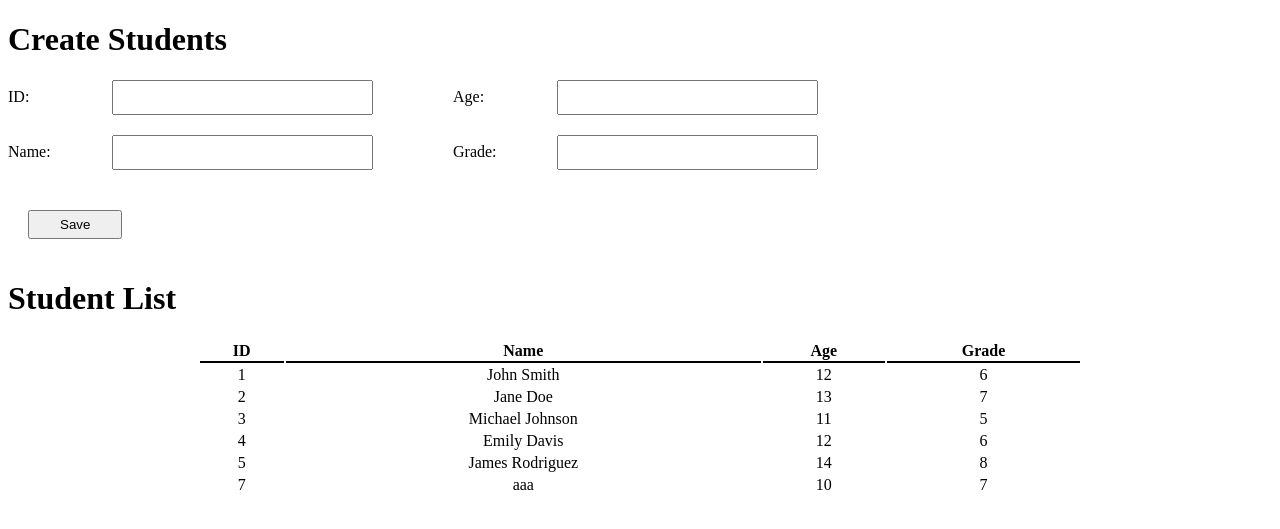
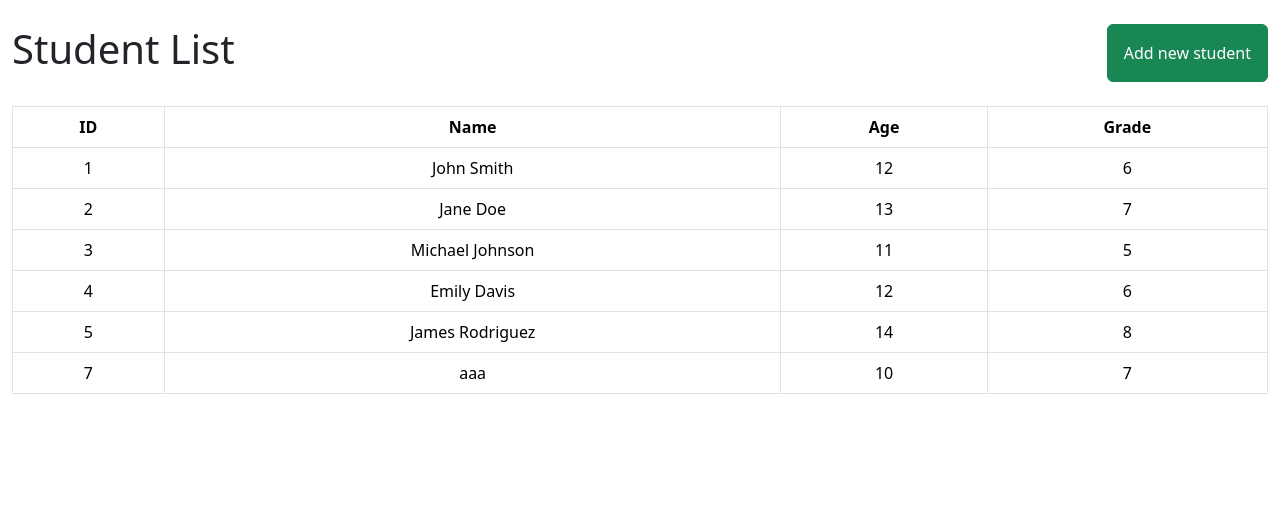
Before and after one commit to thanthuy02/CSE485_2023, a PHP site: page / in a window 1280 px wide. Shown: the top 529 px of the page. Run offline with PHP 8.4, Linux system fonts and the light colour scheme; data that the repository does not hold is empty.

Commit message:
hoan thien bai

```diff
--- a/BTTH01/css/style.css
+++ /dev/null
@@ -1,45 +0,0 @@
-/* CSS for form */
-.info {
-    display: flex;
-}
-.left {
-    margin-right: 80px;
-}
-
-.left div, .right div {
-    margin-bottom: 20px;
-}
-
-.left label, .right label {
-    width: 100px;
-    display: inline-block;
-}
-
-.left input, .right input {
-    padding: 8px 40px;
-}
-
-.func_btn input{
-    padding: 5px 30px;
-    margin: 20px 20px;
-}
-
-.error {
-    color: red;
-    text-align: right;
-}
-
-/* CSS for table */
-.studentDAO {
-    width: 100%;
-}
-table {
-    width: 70%;
-    margin: 20px auto;
-}
-table th {
-    border-bottom: 2px solid black;
-}
-tbody tr td{
-    text-align: center;
-}
--- a/BTTH01/index.php
+++ b/BTTH01/index.php
@@ -13,64 +13,6 @@ for($i = 1; $i < count($farray); $i++){                   // loop from line 2
 }
 
 $students = $studentDAO->getAll();
-
-// error
-$student = ['id' => '', 'name' => '', 'age' => '', 'grade' => ''];
-$errors = ['id' => '', 'name' => '', 'age' => '', 'grade' => ''];
-$message = '';
-
-if($_SERVER['REQUEST_METHOD'] == 'POST'){                                      // if form submitted
-    $filters['age']['filter'] = FILTER_VALIDATE_INT;                           // integer filter
-    $filters['grade']['filter'] = FILTER_VALIDATE_INT;                         // integer filter
-    $student = filter_input_array(INPUT_POST, $filters);                       // validate data
-
-    // Create error messages
-    $exists = false;                                                           // duplicate state variable
-    foreach ($students as $st){
-        if($st->getId() == $_POST['id']){
-            $exists = true;
-            break;
-        }
-    }
-    if(empty($_POST['id'])){                                                 // id error
-        $errors['id'] = 'Please enter your ID';
-    } else if ($exists){
-        $errors['id'] = 'ID already exists';
-    } else {
-        $errors['id'] = '';
-    }
-
-
-    if(empty($_POST['age'])){                                                 // age error
-        $errors['age'] = 'Please enter your age';
-    } else if ($student['age'] == NULL){
-        $errors['age'] = 'Age must be integer';
-    } else {
-        $errors['age'] = '';
-    }
-
-    $errors['name'] = !empty($_POST['name']) ? '' : 'Please enter your name';   // name error
-
-    if(empty($_POST['grade'])){                                               // grade error
-        $errors['grade'] = 'Please enter your grade';
-    } else if ($student['grade'] == NULL){
-        $errors['grade'] = 'Grade must be integer';
-    } else {
-        $errors['grade'] = '';
-    }
-
-    $invalid = implode($errors);                                 // Join error messages
-
-    if ($invalid) {                                              // If there are errors
-        $message = 'Please correct the following errors:';       // Do not process
-    } else {                                                     // Otherwise
-        $message = 'Create success!';                            // Create success
-        $data = "\n" . $_POST['id'] . "," . $_POST['name'] . "," . $_POST['age'] . "," . $_POST['grade'];
-        $fp = fopen('assets/StudentData.txt', 'a+') or die("Unable to open file!");     //open file for read/write (a+: don't delete existing data, add at the end)
-        fwrite($fp, $data);
-        fclose($fp);
-    }
-}
 ?>
 
 <!DOCTYPE html>
@@ -79,67 +21,23 @@ if($_SERVER['REQUEST_METHOD'] == 'POST'){                                      /
     <meta charset="UTF-8">
     <meta http-equiv="X-UA-Compatible" content="IE=edge">
     <meta name="viewport" content="width=device-width, initial-scale=1.0">
-    <link rel="stylesheet" href="css/style.css">
-    <title>Student Management</title>
+    <title>Student List</title>
+    <link href="https://cdn.jsdelivr.net/npm/bootstrap@5.3.0-alpha3/dist/css/bootstrap.min.css" rel="stylesheet" integrity="sha384-KK94CHFLLe+nY2dmCWGMq91rCGa5gtU4mk92HdvYe+M/SXH301p5ILy+dN9+nJOZ" crossorigin="anonymous">
+    <style>
+        th, td {
+            text-align: center;
+        }
+    </style>
 </head>
 <body>
-    <h1>Create Students</h1>
-    <!-- Start: Student creation form -->
-    <form action="index.php" method="post">
-        <div class="info">
-            <div class="left">
-                <!-- id -->
-                <div>
-                    <label for="id">ID:</label>
-                    <input type="text" name="id" id="id" value="<?= $student['id'] ?>">
-                </div>
-                <!-- id error -->
-                <div class="error">
-                    <span><?= $errors['id'] ?></span>
-                </div>
-                <!-- name -->
-                <div>
-                    <label for="name">Name:</label>
-                    <input type="text" name="name" id="name"  value="<?= $student['name'] ?>">
-                </div>
-                 <!-- name error -->
-                 <div class="error">
-                    <span><?= $errors['name'] ?></span>
-                </div>
+    <div class="container-fluid">
+        <div class="d-flex align-items-center my-4">
+            <h1>Student List</h1>
+            <a href="create.php" class="btn btn-success ms-auto p-3">Add new student</a>
         </div>
 
-            <div class="right">
-                <!-- age -->
-                <div>
-                    <label for="age">Age:</label>
-                    <input type="text" name="age" id="age" value="<?= $student['age'] ?>">
-                </div>
-                <!-- age error -->
-                <div class="error">
-                    <span><?= $errors['age'] ?></span>
-                </div>
-                <!-- grade -->
-                <div>
-                    <label for="grade">Grade:</label>
-                    <input type="text" name="grade" id="grade"  value="<?= $student['grage'] ?>">
-                </div>
-                <!-- grade error -->
-                <div class="error">
-                    <span><?= $errors['grade'] ?></span>
-                </div>
-            </div>
-        </div>
-
-        <div class="func_btn">
-            <input type="submit" value="Save">
-        </div>
-    </form>
-    <!-- End: Student creation form -->
-
-    <!-- Start: Student list -->
-    <h1>Student List</h1>
         <div class="studentDAO">
-        <table>
+            <table class="table table-bordered">
                 <thead>
                     <tr>
                     <th>ID</th>
@@ -149,7 +47,8 @@ if($_SERVER['REQUEST_METHOD'] == 'POST'){                                      /
                     </tr>
                 </thead>
                 <tbody>
-            <?php foreach ($students as $stu) { ?>
+                <?php
+                    foreach ($students as $stu) { ?>
                 <tr>
                     <td><?= $stu->getId() ?></td>
                     <td><?= $stu->getName() ?></td>
@@ -160,7 +59,7 @@ if($_SERVER['REQUEST_METHOD'] == 'POST'){                                      /
                 </tbody>
             </table>
         </div>
-    <!-- End: Student list -->
-
+    </div>
+    <script src="https://cdn.jsdelivr.net/npm/bootstrap@5.3.0-alpha3/dist/js/bootstrap.bundle.min.js" integrity="sha384-ENjdO4Dr2bkBIFxQpeoTz1HIcje39Wm4jDKdf19U8gI4ddQ3GYNS7NTKfAdVQSZe" crossorigin="anonymous"></script>
 </body>
 </html>
```
Also changed, not shown: BTTH01/create.php (added, +70 -0 lines), BTTH01/save.php (added, +81 -0 lines). Lines whose indentation alone changed are shown as unchanged.
